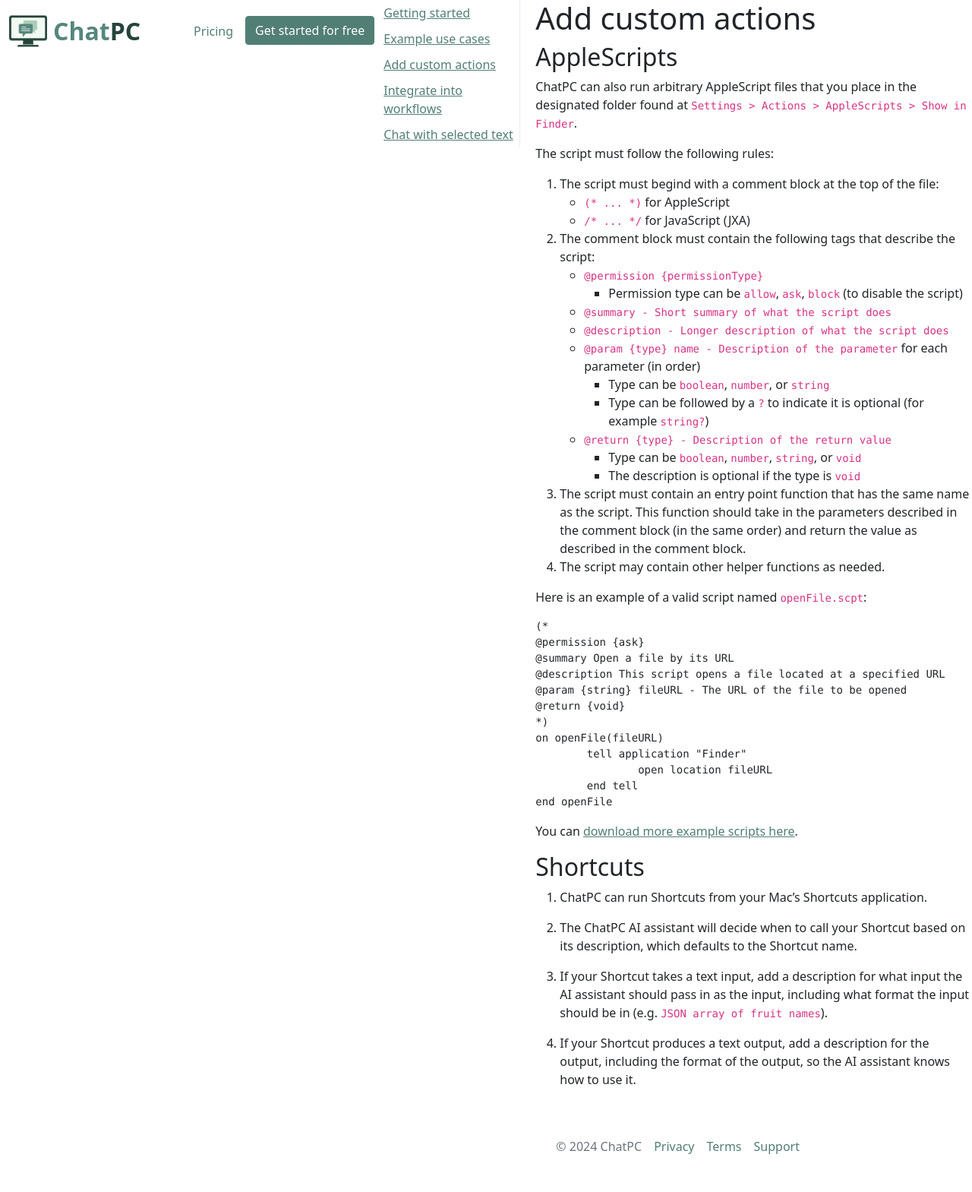
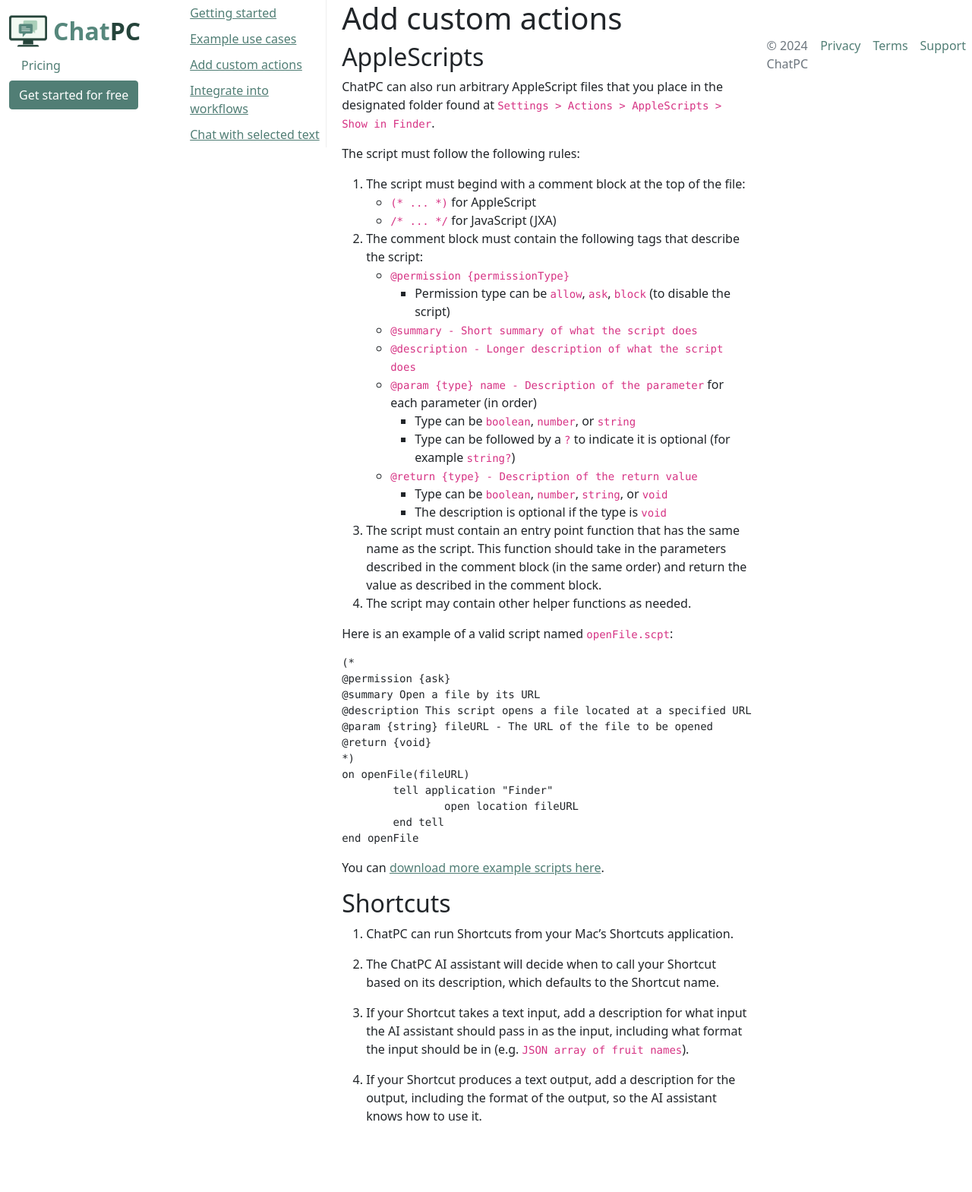
Before and after one commit to dounan/chat-pc-site, a Jekyll site: the page built from docs/macos/custom-actions.md, in a window 1280 px wide. Shown: the whole page at 76% size. Built offline with Jekyll 4.4.1, drawn with Linux system fonts in a browser that asks for light colours; comment, search, counter and statistics services are not loaded; our own code applies the rules of GitHub Pages for plain Markdown files; after the commit the page ends 1497 px from its top, so only the background shows below that.

Commit message:
fix macos docs layout

```diff
--- a/_layouts/macos-docs.html
+++ b/_layouts/macos-docs.html
@@ -2,7 +2,7 @@
 layout: default
 ---
 
-<div>
+<div class="container">
   <style scoped>
     body {
       display: flex;
@@ -35,5 +35,4 @@
   <div class="content">
     {{ content }}
   </div>
-  </body>
-</html>
+</div>
```
Lines whose indentation alone changed are shown as unchanged.
